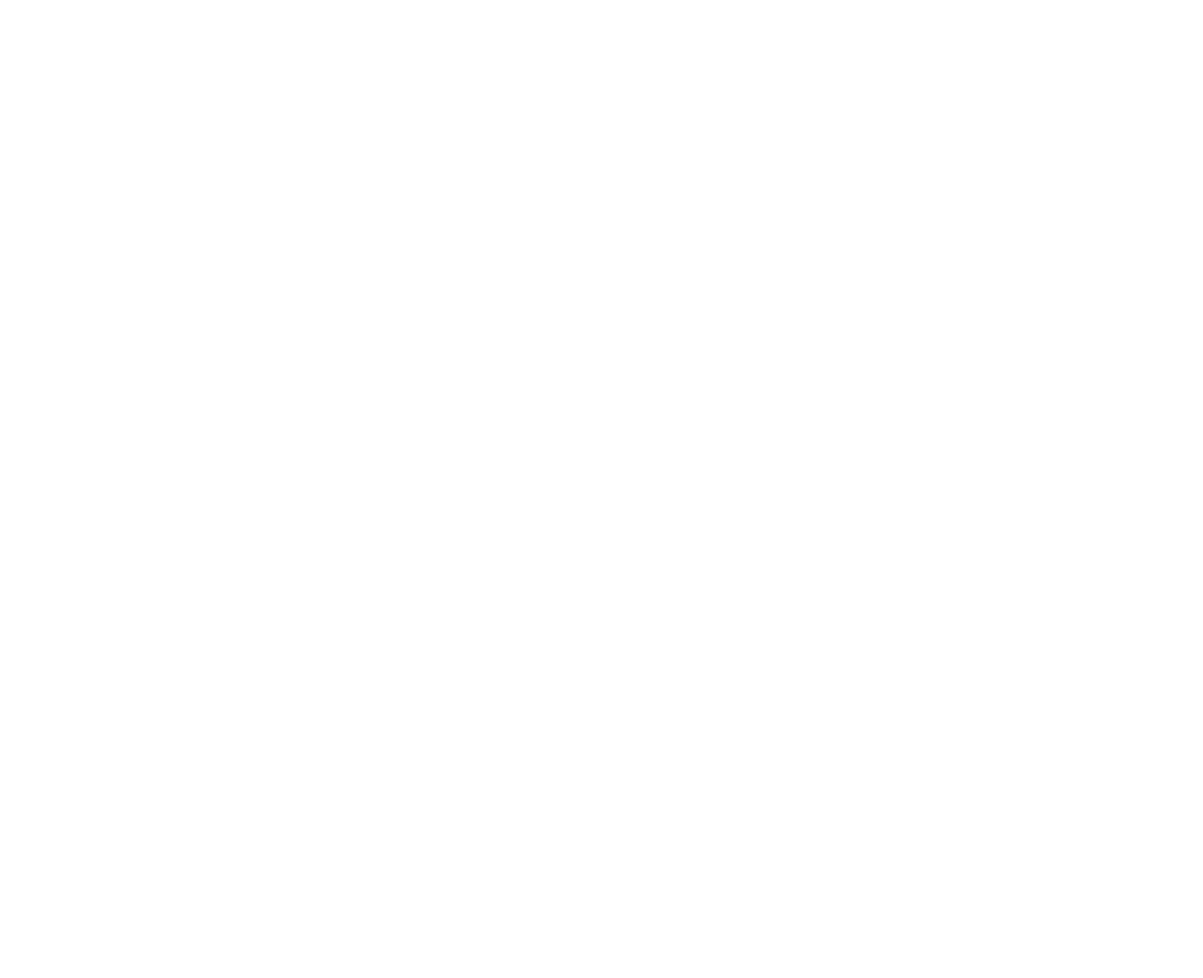
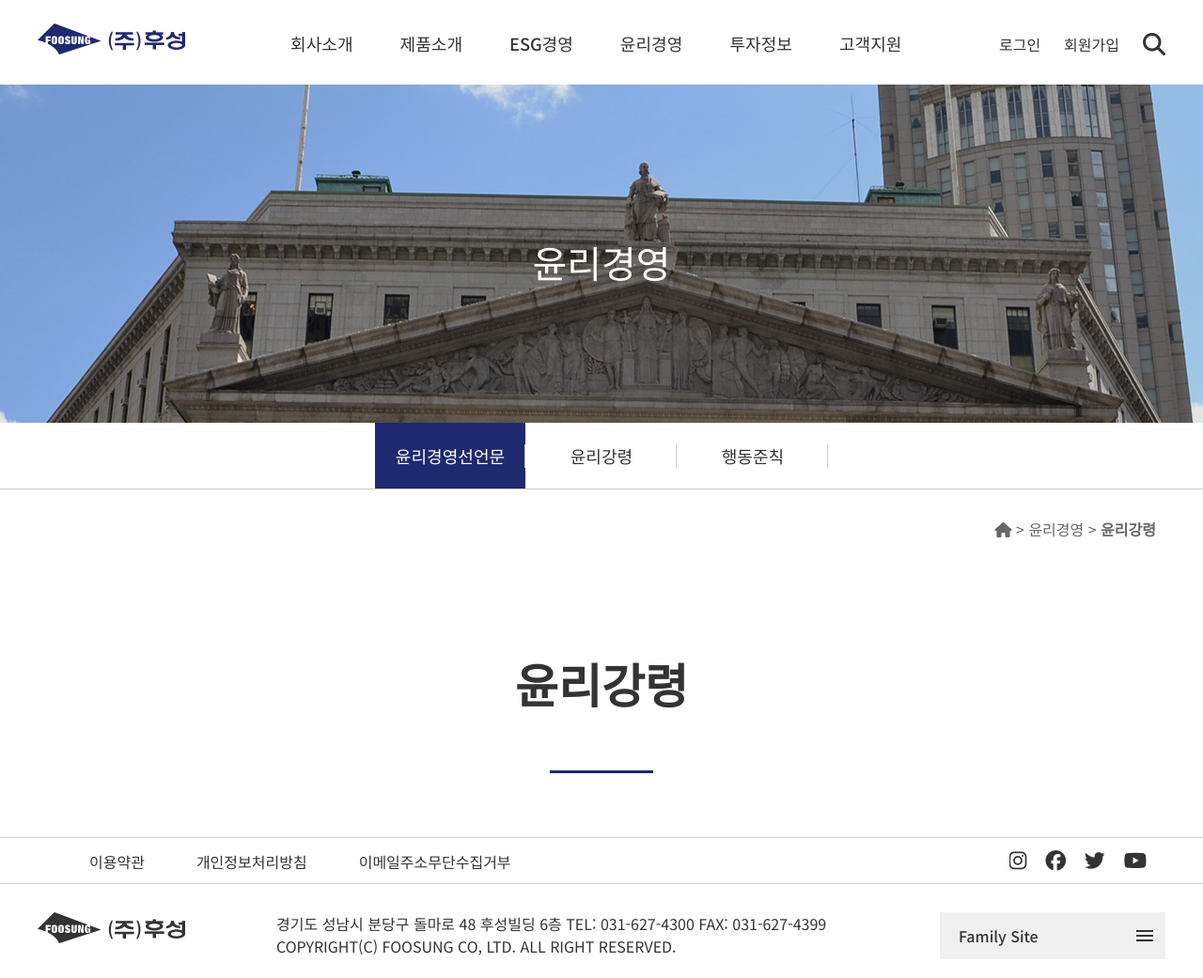
Before and after one commit to parkyangji/www, a plain HTML site: page sub4/sub4_2.html in a window 1280 px wide. Shown: the whole page at 94% size. Before the commit the page ends 800 px from the top, so only its background shows below. Drawn offline with nearby package versions, Linux system fonts and the light colour scheme.

Commit message:
sub4_1 line correct

```diff
--- a/sub4/sub4_2.html
+++ b/sub4/sub4_2.html
@@ -0,0 +1,131 @@
+<!DOCTYPE html>
+<html lang="ko">
+<head>
+  <meta charset="UTF-8">
+  <meta http-equiv="X-UA-Compatible" content="IE=edge">
+  <meta name="viewport" content="width=device-width, initial-scale=1.0">
+  <title>윤리경영-윤리강령</title>
+  <link rel="stylesheet" href="https://fonts.googleapis.com/css2?family=Material+Symbols+Outlined:opsz,wght,FILL,GRAD@20..48,100..700,0..1,-50..200">
+  <link rel="stylesheet" href="../common/css/common.css">
+  <link rel="stylesheet" href="./common/css/sub4common.css">
+  <link rel="stylesheet" href="./css/sub4_content2.css">
+  <script src="https://kit.fontawesome.com/b0822c7a94.js" crossorigin="anonymous"></script>
+</head>
+<body>
+  <div id="skipNav">
+    <a href="#content">본문바로가기</a>
+    <a href="#gnb">글로벌네비게이션바로가기</a>
+  </div>
+  <div id="wrap">
+    <header id="headerArea">
+      <div class="header_inner">
+        <h1 class="logo"><a href="../index.html">후성로고</a></h1>
+        <nav id="gnb">
+          <h2 class="hidden">글로벌 네비게이션 영역</h2>
+          <ul>
+            <li>
+              <h3><a href="../sub1/sub1_1.html">회사소개</a></h3>
+            </li>
+            <li>
+              <h3><a href="../sub2/sub2_1.html">제품소개</a></h3>
+            </li>
+            <li>
+              <h3><a href="../sub3/sub3_1.html">ESG경영</a></h3>
+            </li>
+            <li>
+              <h3><a href="../sub4/sub4_1.html">윤리경영</a></h3>
+            </li>
+            <li>
+              <h3><a href="../sub5/sub5_1.html">투자정보</a></h3>
+            </li>
+            <li>
+              <h3><a href="../sub6/sub6_1.html">고객지원</a></h3>
+            </li>
+          </ul>
+        </nav>
+          <ul class="topMenu">
+            <li><a href="#">로그인</a></li>
+            <li><a href="#">회원가입</a></li>
+            <li><a href="#">
+              <span class="hidden">search</span>
+              <i class="fa-solid fa-magnifying-glass"></i>
+            </a></li>
+          </ul>
+      </div>
+    </header>
+    <div class="sub_visual">
+      <img src="./common/images/visual.jpg" alt="">
+      <h3>윤리경영</h3>
+    </div>
+    <div class="sub_nav">
+      <ul>
+        <li><a href="./sub4_1.html" class="currentTab">윤리경영선언문</a></li>
+        <li><a href="./sub4_2.html">윤리강령</a></li>
+        <li><a href="./sub4_3.html">행동준칙</a></li>
+      </ul>
+    </div>
+    <article id="content">
+      <div class="title_area">
+        <div class="line_map">
+          <i class="fa-solid fa-house"></i> &gt; 윤리경영 &gt; <strong>윤리강령</strong>
+        </div>
+        <h2>윤리강령</h2>
+      </div>
+      <div class="content_area">
+
+      </div>
+    </article>
+    <footer id="footerArea">
+      <div class="footer_inner">
+        <div class="f_Area01">
+          <ul>
+            <li><a href="#">이용약관</a></li>
+            <li><a href="#">개인정보처리방침</a></li>
+            <li><a href="#">이메일주소무단수집거부</a></li>
+          </ul>
+          <div class="sns">
+            <ul>
+              <li><a href="#">
+                <span class="hidden">인스타그램</span>
+                <i class="fa-brands fa-instagram"></i>
+              </a></li>
+              <li><a href="#">
+                <span class="hidden">페이스북</span>
+                <i class="fa-brands fa-facebook"></i>
+              </a></li>
+              <li><a href="#">
+                <span class="hidden">트위터</span>
+                <i class="fa-brands fa-twitter"></i>
+                </a></li>
+              <li><a href="#">
+                <span class="hidden">유튜브</span>
+                <i class="fa-brands fa-youtube"></i></a>
+              </li>
+            </ul>
+          </div>
+        </div>
+      </div>
+      <div class="f_Area02">
+        <img src="../common/images/logo_02.jpg" alt="로고이미지">
+        <address>
+            경기도 성남시 분당구 돌마로 48 후성빌딩 6층 TEL: 031-627-4300 FAX: 031-627-4399<br>
+        </address>
+        <p> COPYRIGHT(C) FOOSUNG CO, LTD. ALL RIGHT RESERVED.</p>
+        <div class="family">
+          <span>Family Site</span>
+          <ul class="hidden">
+            <li><a href="#">후성코퍼레이션(주)</a></li>
+            <li><a href="#">한국내회(주)</a></li>
+            <li><a href="#">후성정공(주)</a></li>
+            <li><a href="#">퍼스텍(주)</a></li>
+            <li><a href="#">일광E&C(주)</a></li>
+            <li><a href="#">(주)트래닛</a></li>
+            <li><a href="#">(주)한텍</a></li>
+            <li><a href="#">유콘시스템(주)</a></li>
+          </ul>
+        </div>
+      </div>
+    </footer>
+  </div>
+</body>
+</html>
```
Also changed, not shown: sub4/sub4_1.html (+1 -1 lines), sub4/sub4_3.html (+1 -1 lines).
